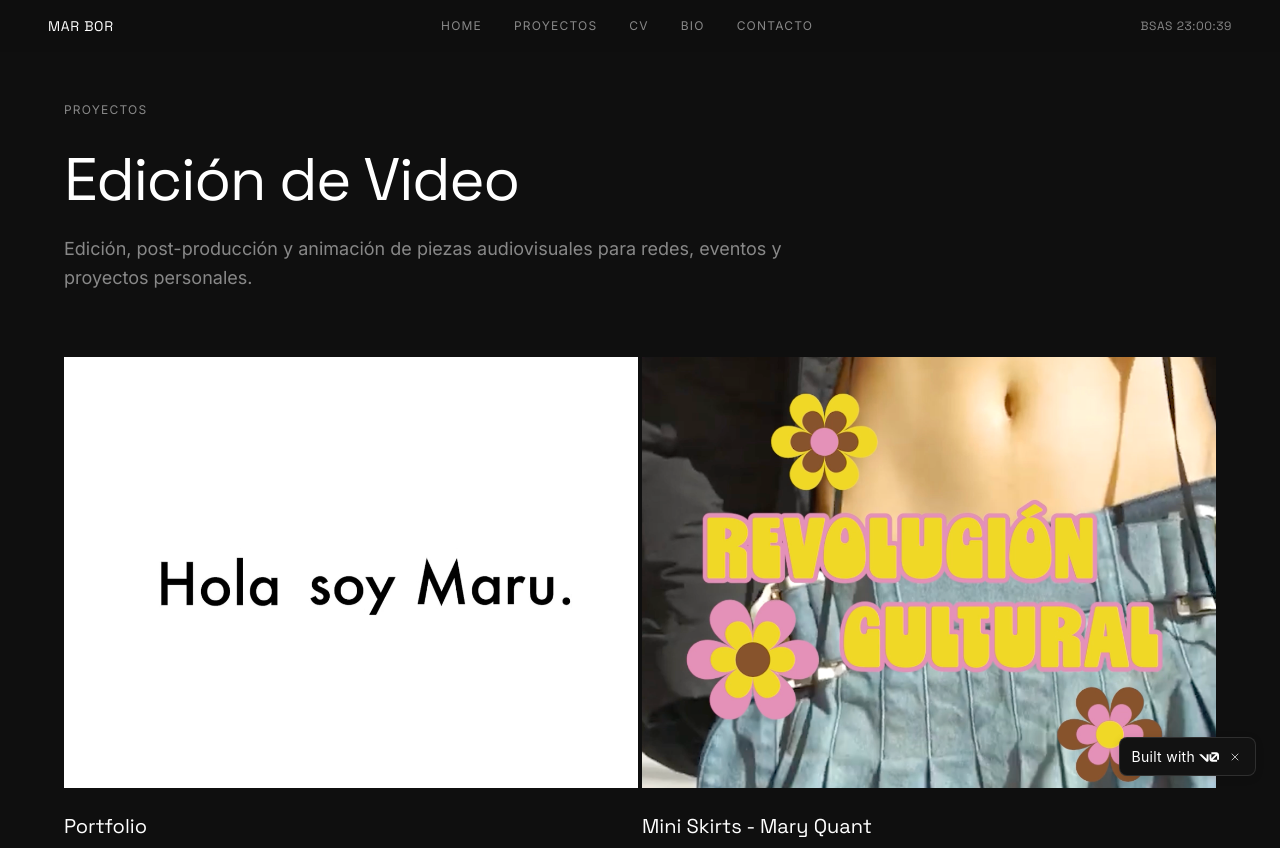
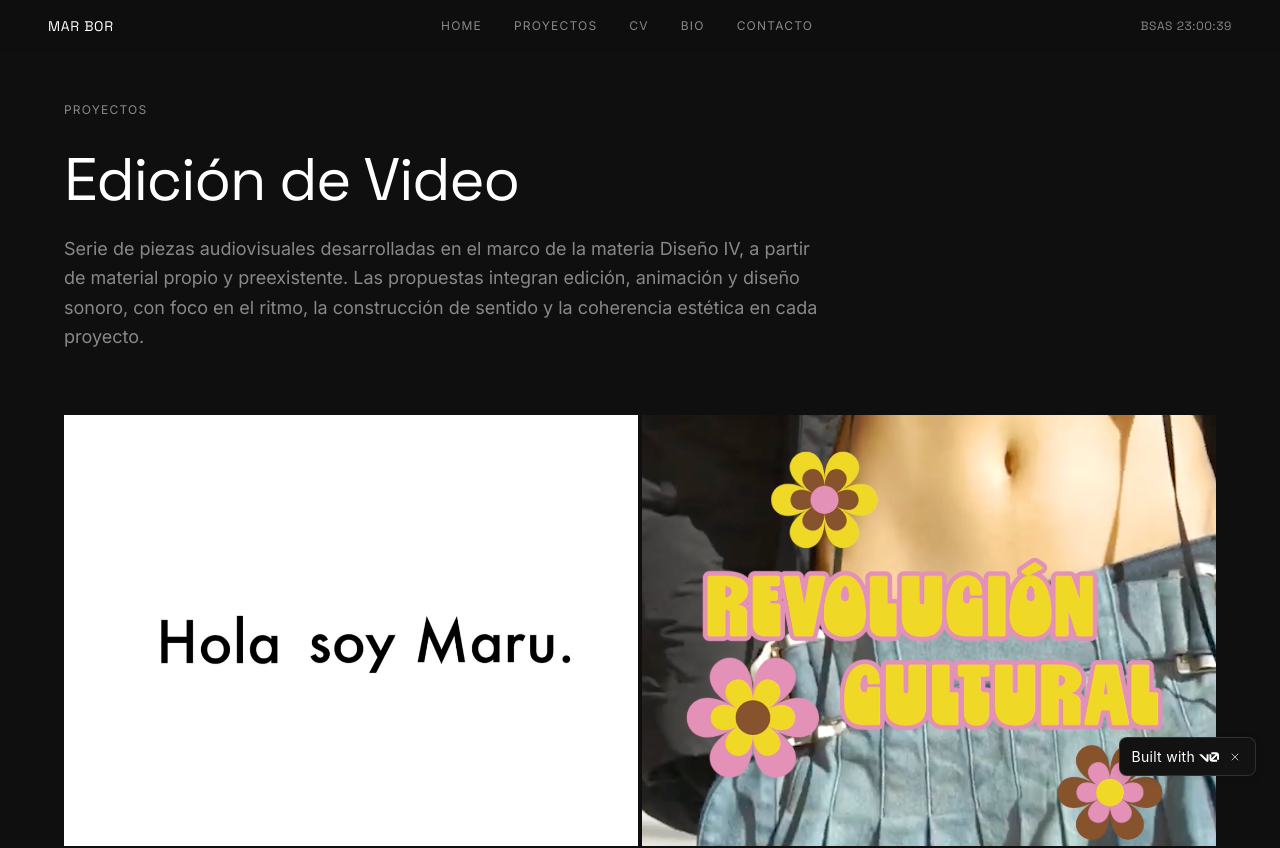
Before and after one commit to maruuboronat-hash/v0-editorial-portfolio-website, a Next.js app: page /proyectos/edicion-video in a window 1280 px wide. Shown: the top 848 px of the page. Built offline with nearby package versions, Linux system fonts and the light colour scheme.

Commit message:
Update page.tsx

```diff
--- a/app/proyectos/edicion-video/page.tsx
+++ b/app/proyectos/edicion-video/page.tsx
@@ -5,7 +5,7 @@ import { CategoryContent } from "../[category]/category-content"
 // Datos específicos para Edición de Video
 const categoryData = {
   title: "Edición de Video",
-  description: "Edición, post-producción y animación de piezas audiovisuales para redes, eventos y proyectos personales.",
+  description: "Serie de piezas audiovisuales desarrolladas en el marco de la materia Diseño IV, a partir de material propio y preexistente. Las propuestas integran edición, animación y diseño sonoro, con foco en el ritmo, la construcción de sentido y la coherencia estética en cada proyecto.",
   projects: [
     {
       id: "portfolio-video",
```
